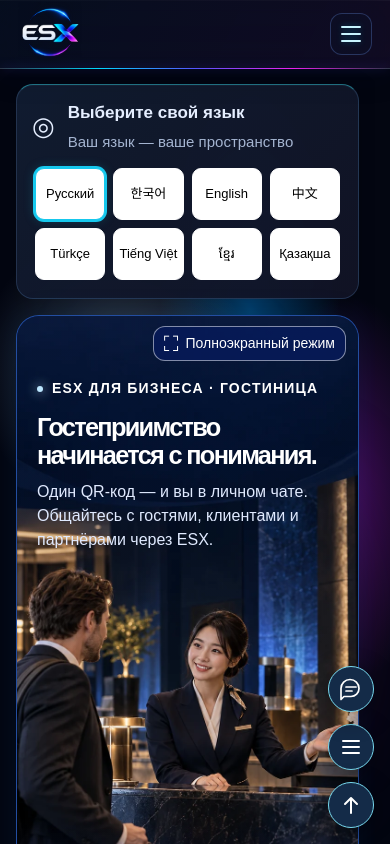
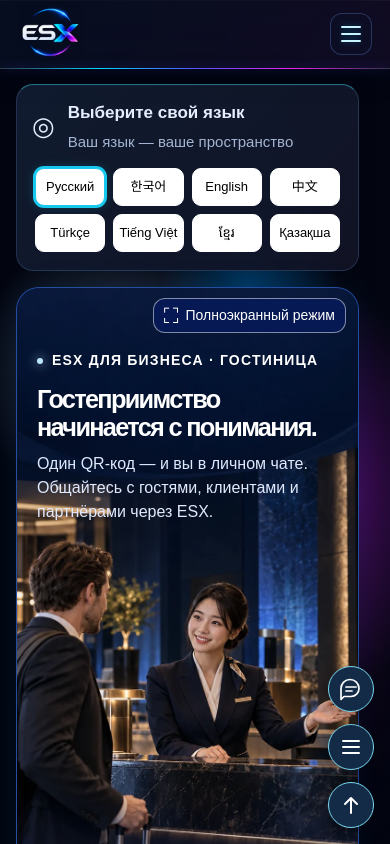
Before and after one commit to evgeniy210688-a11y/esx, a Next.js app: page / in a window 390 px wide. Shown: the top 844 px of the page. Built offline with nearby package versions, Linux system fonts and the light colour scheme.

Commit message:
Reduce language selector button height

```diff
--- a/app/design/design.css
+++ b/app/design/design.css
@@ -649,6 +649,9 @@
   mask-image: linear-gradient(to right, transparent 0%, #000 55%);
 }
 
+/* Compact language buttons with enough room for the full names. */
+.esx-site .language-row button { min-height: 38px; padding: 5px 9px; justify-content: center; }
+
 /* Give enlarged captions enough room at narrow widths. */
 .esx-site .economy-link, .esx-site .useful-app-link { flex-wrap: wrap; }
 .esx-site .language-row button { white-space: normal; }
@@ -735,8 +738,8 @@
   .esx-site .language-row button {
     min-width: 0;
     width: 100%;
-    min-height: 52px;
-    padding: 7px 3px;
+    min-height: 38px;
+    padding: 5px 3px;
     font-size: 13px;
     display: flex;
     flex-direction: column;
```
